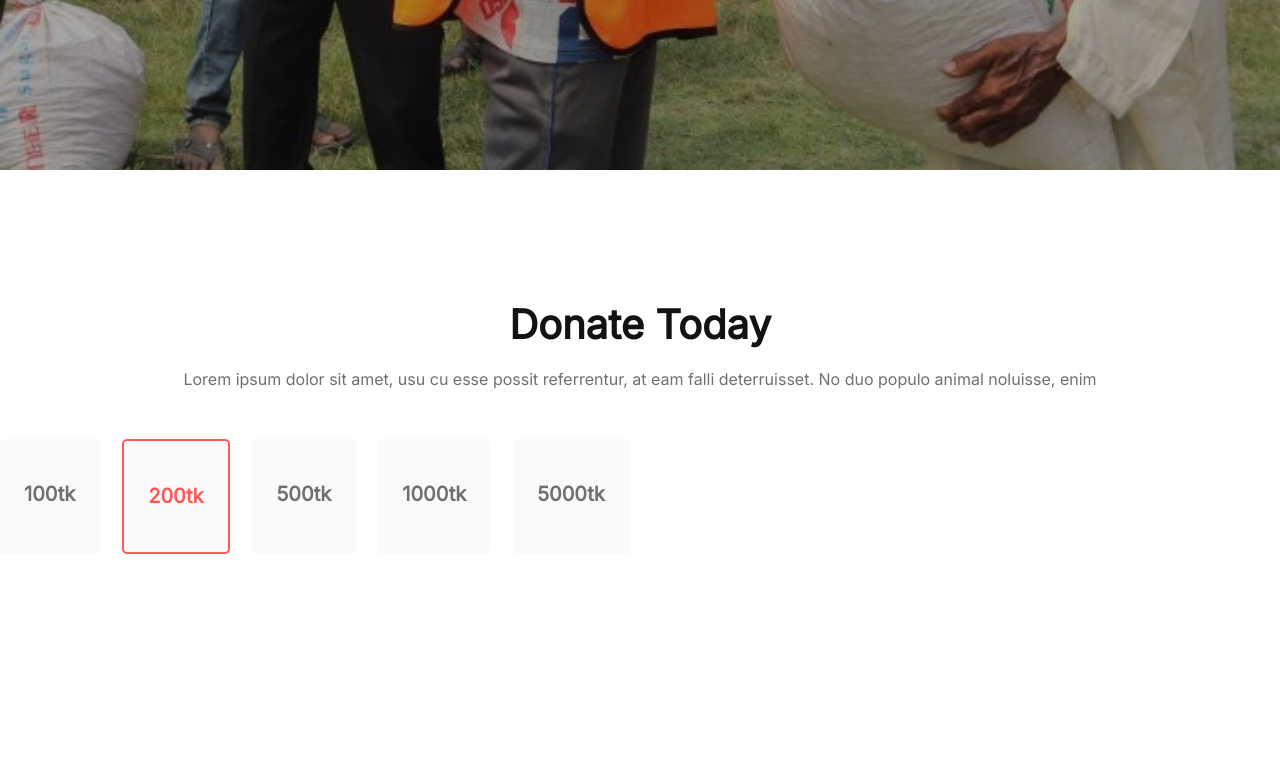
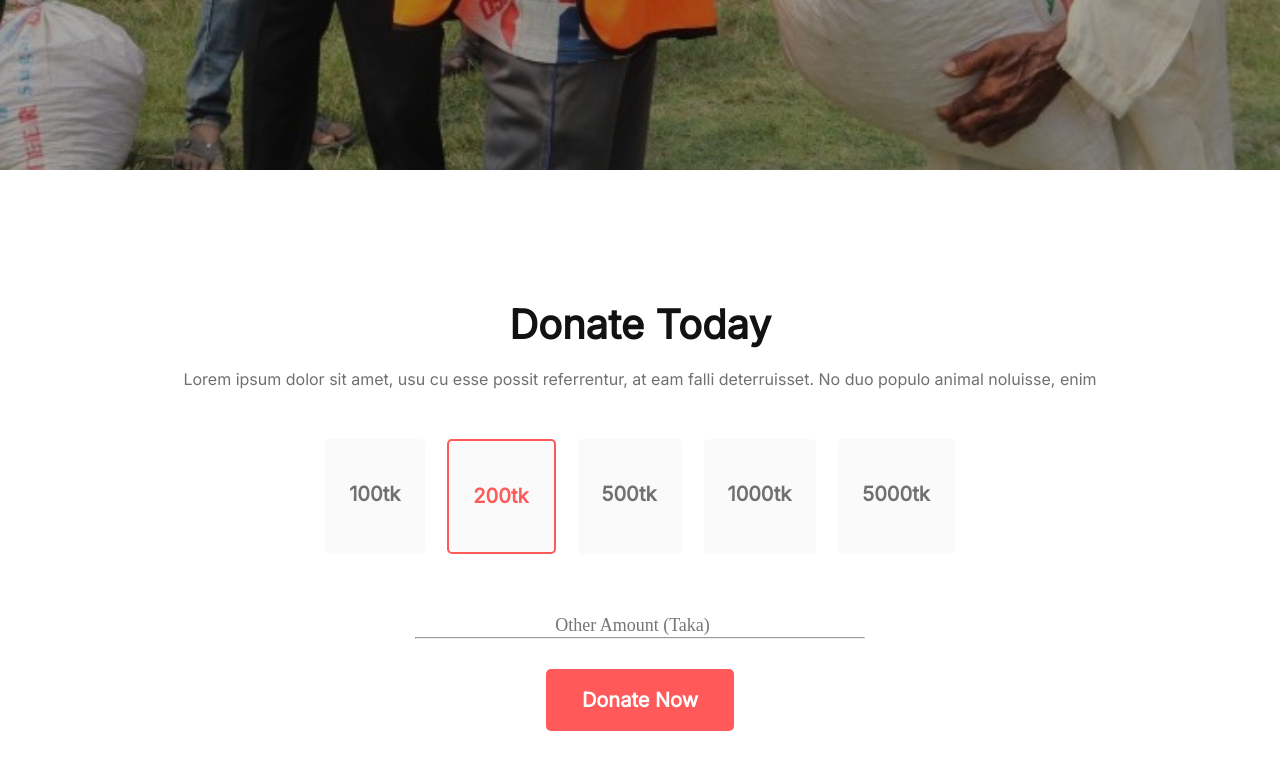
Before and after one commit to arafatYasir/Donate-Us, a plain HTML site: page index.html in a window 1280 px wide. Shown: the part 692-1462 px from the top of the page. Drawn offline with Linux system fonts and the light colour scheme.

Commit message:
Donate Section Completed

```diff
--- a/index.html
+++ b/index.html
@@ -33,7 +33,14 @@
                 <div class="common">1000tk</div>
                 <div class="common">5000tk</div>
             </div>
+            <div class="second-container">
+                <input class="money-input" type="number" placeholder="Other Amount (Taka)">
+                <hr>
+                <button class="donate-btn">Donate Now</button>
+            </div>
         </section>
+
+
     </main>
 
 
--- a/styles/style.css
+++ b/styles/style.css
@@ -41,11 +41,8 @@ header {
 /* Main */
 
 /* Donate Today */
-.donate-today {
+.section-title {
     margin-top: 130px;
-}
-
-.section-title {
     color: #121212;
     font-size: 40px;
     font-weight: 700;
@@ -59,10 +56,10 @@ header {
 }
 
 .first-container {
-    margin-top: 50px;
-    width: 50%;
     display: flex;
     gap: 22px;
+    margin-top: 50px;
+    justify-content: center;
 }
 
 .first-container .common {
@@ -85,3 +82,21 @@ header {
     border-radius: 5px;
     padding: 43px 25px 44px 24px;
 }
+
+.second-container {
+    text-align: center;
+}
+
+.money-input {
+    border: 0;
+    color: #B3B3B3;
+    font-family: Poppins;
+    font-size: 18px;
+    text-align: center;
+    margin-top: 60px;
+}
+
+.second-container hr {
+    width: 35%;
+    margin: 0 auto;
+}
```
